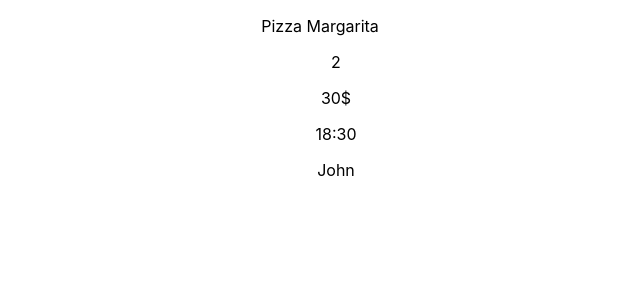
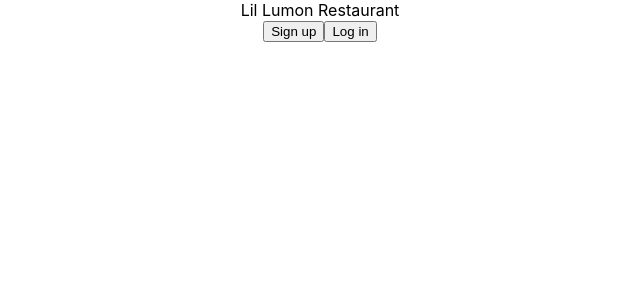
Before and after one commit to jamo89/lumon8, a React (Create React App) app in the folder my-app/: page / in a window 1280 px wide. Shown: the top 300 px of the page, without its empty margins (320-960 px from the left). Built offline with nearby package versions, Linux system fonts and the light colour scheme.

Commit message:
using spread operator to do some stuff...again not using bootstrap

```diff
--- a/my-app/src/App.js
+++ b/my-app/src/App.js
@@ -1,38 +1,40 @@
-import * as React from 'react'; //7.5k (gzipped: 3k)
 import "./App.css";
 
-const Row = ({ children, spacing }) => {
-
-    const childStyle = {
-        marginLeft: `${spacing}px`,
-    };
-
+const Button = ({ type, children, ...buttonProps }) => {
+    const className = type === "primary" ? "PrimaryButton" : "PSecondaryButton";
     return (
-        <div className="Row">
-            {React.Children.map(children, (child, index) => {
-                return React.cloneElement(child, {
-                    style: {
-                        ...child.props.style,
-                        ...(index > 0 ? childStyle : {}),
-                    },
-                });
-            })}
-        </div>
+        <button className={`Button ${className}`} {...buttonProps}>
+            {children}
+        </button>
     );
 };
 
-function LiveOrders() {
+const LoginButton = ({ type, children, ...buttonProps }) => {
+    return (
+        <Button
+            type="secondary"
+            {...buttonProps}
+            onClick={() => {
+                alert("Logging in!");
+            }}
+            >
+            {children}
+        </Button>
+    );
+}
+
+function App() {
     return (
         <div className="App">
-            <Row spacing={32}>
-                <p>Pizza Margarita</p>
-                <p>2</p>
-                <p>30$</p>
-                <p>18:30</p>
-                <p>John</p>
-            </Row>
+            <header className="Header">Lil Lumon Restaurant</header>
+            <Button type="primary" onClick={() => alert("Signing up!")}>
+                Sign up
+            </Button>
+            <LoginButton type="secondary" onClick={() => alert("Signing up!")}>
+                Log in
+            </LoginButton>
         </div>
     );
 }
 
-export default LiveOrders;
+export default App;
```
